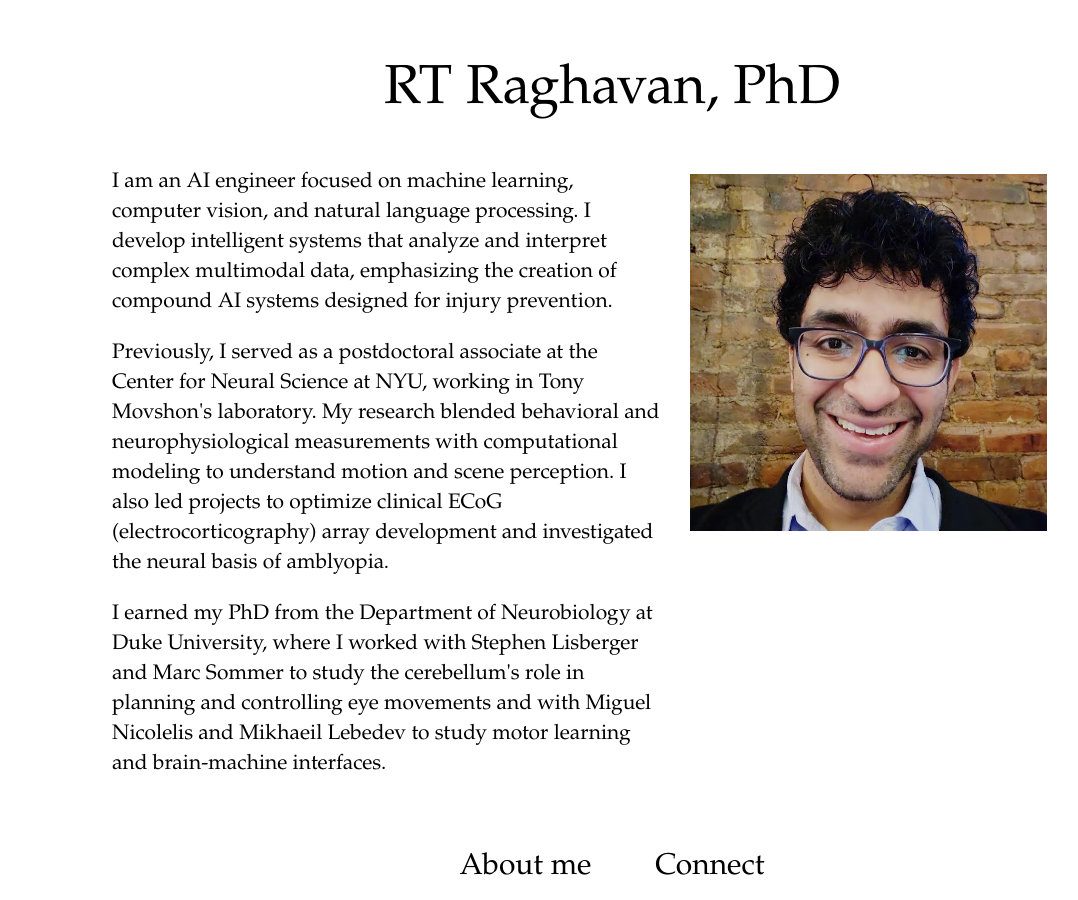
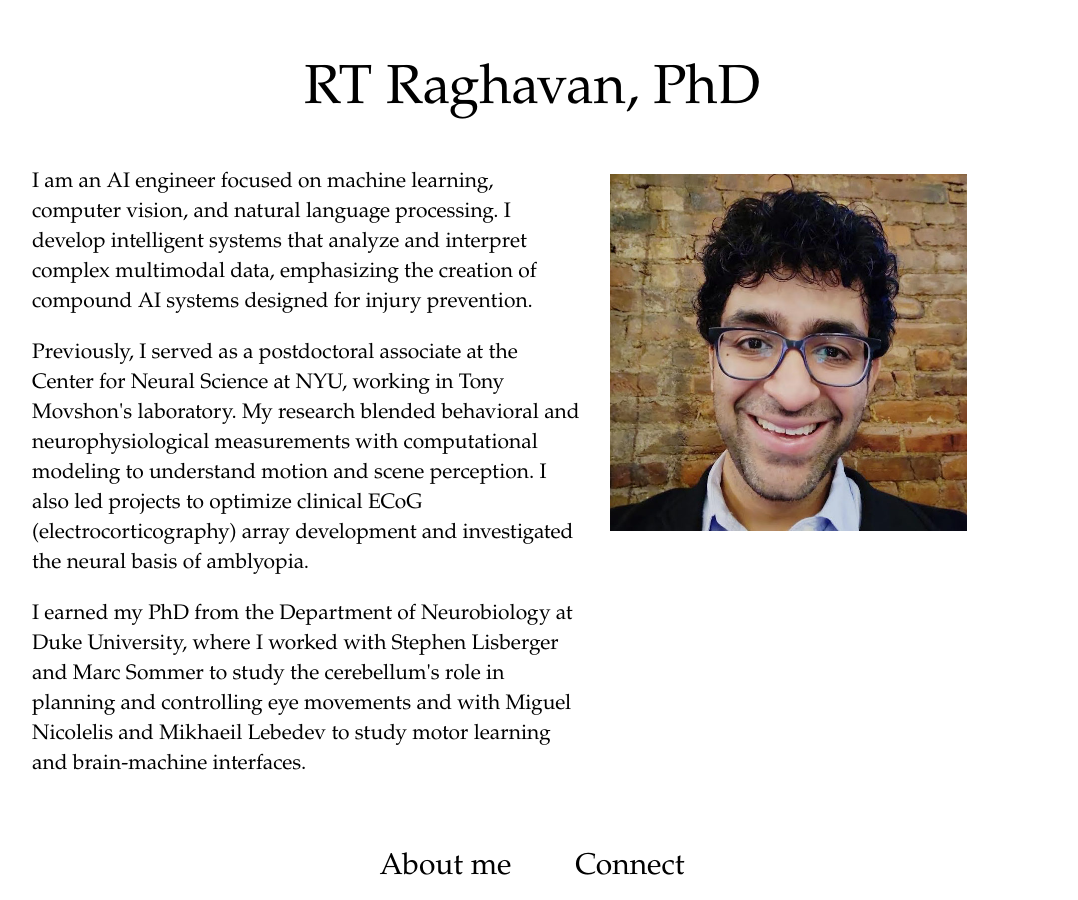
Before and after one commit to rtraghavan/rtraghavan.github.io, a Jekyll site: the page built from index.html, in a window 1280 px wide. Shown: the whole page, without its empty margins (108-1186 px from the left). Built offline with Jekyll 4.4.1, drawn with Linux system fonts in a browser that asks for light colours.

Commit message:
latest style changes

```diff
--- a/css/main.css
+++ b/css/main.css
@@ -38,7 +38,8 @@ body {
   width: 87.5%;
   margin-left: auto;
   margin-right: auto;
-  padding-left: 12.5%;
+  padding-left: 0;
+  padding-right: 0;
   font-family: Palatino, "Palatino Linotype", "Palatino LT STD", "Book Antiqua", Georgia, serif;
   max-width: 1400px;
   counter-reset: sidenote-counter;
```
